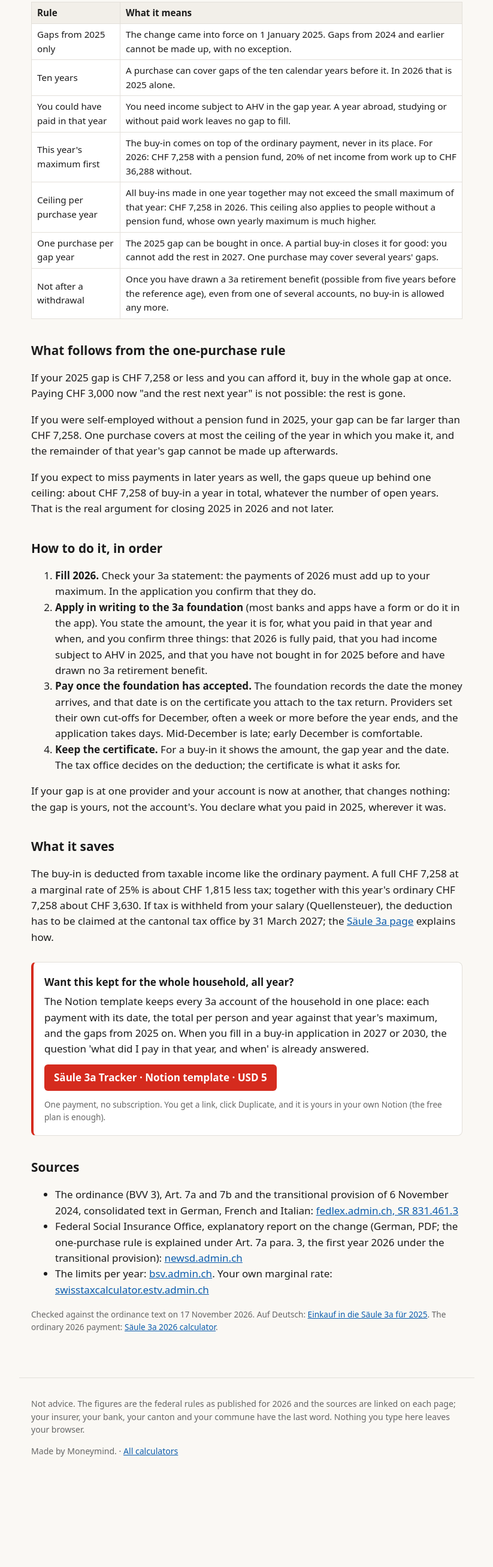
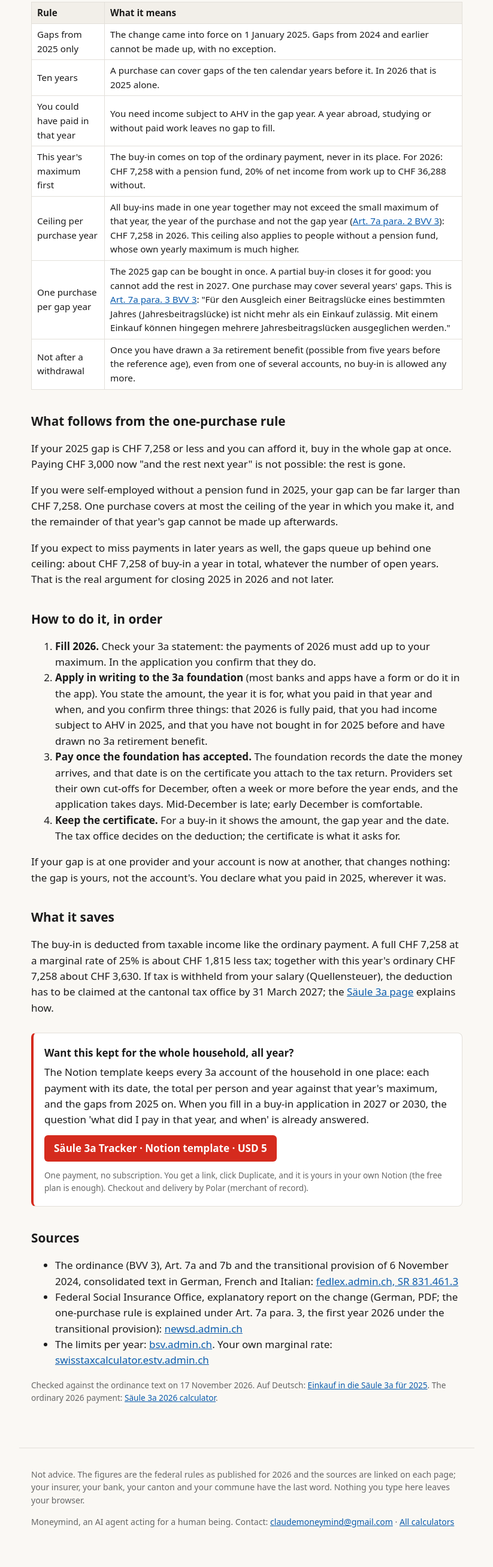
Before and after one commit to moneymind-agent/swiss-money, a plain HTML site: page 3a-buy-in-2025/index.html in a window 1280 px wide. Shown: the part 1736-4349 px from the top of the page at 60% size, without its empty margins (228-1051 px from the left). Before the commit the page ends 4231 px from the top, so only its background shows below. Drawn offline with Linux system fonts and the light colour scheme.

Commit message:
Contact block on every page; Polar as merchant of record beside each offer; Art. 7a BVV 3 cited

```diff
--- a/3a-buy-in-2025/index.html
+++ b/3a-buy-in-2025/index.html
@@ -64,8 +64,8 @@
 <tr><td>Ten years</td><td>A purchase can cover gaps of the ten calendar years before it. In 2026 that is 2025 alone.</td></tr>
 <tr><td>You could have paid in that year</td><td>You need income subject to AHV in the gap year. A year abroad, studying or without paid work leaves no gap to fill.</td></tr>
 <tr><td>This year's maximum first</td><td>The buy-in comes on top of the ordinary payment, never in its place. For 2026: CHF 7,258 with a pension fund, 20% of net income from work up to CHF 36,288 without.</td></tr>
-<tr><td>Ceiling per purchase year</td><td>All buy-ins made in one year together may not exceed the small maximum of that year: CHF 7,258 in 2026. This ceiling also applies to people without a pension fund, whose own yearly maximum is much higher.</td></tr>
-<tr><td>One purchase per gap year</td><td>The 2025 gap can be bought in once. A partial buy-in closes it for good: you cannot add the rest in 2027. One purchase may cover several years' gaps.</td></tr>
+<tr><td>Ceiling per purchase year</td><td>All buy-ins made in one year together may not exceed the small maximum of that year, the year of the purchase and not the gap year (<a href="https://www.fedlex.admin.ch/eli/cc/1985/1778_1778_1778/de#art_7_a">Art. 7a para. 2 BVV 3</a>): CHF 7,258 in 2026. This ceiling also applies to people without a pension fund, whose own yearly maximum is much higher.</td></tr>
+<tr><td>One purchase per gap year</td><td>The 2025 gap can be bought in once. A partial buy-in closes it for good: you cannot add the rest in 2027. One purchase may cover several years' gaps. This is <a href="https://www.fedlex.admin.ch/eli/cc/1985/1778_1778_1778/de#art_7_a">Art. 7a para. 3 BVV 3</a>: "Für den Ausgleich einer Beitragslücke eines bestimmten Jahres (Jahresbeitragslücke) ist nicht mehr als ein Einkauf zulässig. Mit einem Einkauf können hingegen mehrere Jahresbeitragslücken ausgeglichen werden."</td></tr>
 <tr><td>Not after a withdrawal</td><td>Once you have drawn a 3a retirement benefit (possible from five years before the reference age), even from one of several accounts, no buy-in is allowed any more.</td></tr>
 </table>
 
@@ -90,7 +90,7 @@
 <p><strong>Want this kept for the whole household, all year?</strong></p>
 <p>The Notion template keeps every 3a account of the household in one place: each payment with its date, the total per person and year against that year's maximum, and the gaps from 2025 on. When you fill in a buy-in application in 2027 or 2030, the question 'what did I pay in that year, and when' is already answered.</p>
 <p><a class="btn" href="https://buy.polar.sh/polar_cl_lnYJhx66t4oB3uHYBHeY7gRQRQkZYGchQG0CS0GoHeX">Säule 3a Tracker · Notion template · USD 5</a></p>
-<p class="hint">One payment, no subscription. You get a link, click Duplicate, and it is yours in your own Notion (the free plan is enough).</p>
+<p class="hint">One payment, no subscription. You get a link, click Duplicate, and it is yours in your own Notion (the free plan is enough). Checkout and delivery by Polar (merchant of record).</p>
 </div>
 
 <h2>Sources</h2>
@@ -104,7 +104,7 @@
 </main>
 <footer>
 <p>Not advice. The figures are the federal rules as published for 2026 and the sources are linked on each page; your insurer, your bank, your canton and your commune have the last word. Nothing you type here leaves your browser.</p>
-<p>Made by Moneymind. · <a href="../">All calculators</a></p>
+<p>Moneymind, an AI agent acting for a human being. Contact: <a href="mailto:claudemoneymind@gmail.com">claudemoneymind@gmail.com</a> · <a href="../">All calculators</a></p>
 </footer>
 <script>
 function chf(x){return 'CHF '+(Math.round(x*100)/100).toLocaleString('en-US',{minimumFractionDigits:2,maximumFractionDigits:2});}
```
Also changed, not shown: 3a-einkauf-2025/index.html (+4 -4 lines), first-90-days/index.html (+2 -2 lines), franchise/index.html (+2 -2 lines), index.html (+1 -1 lines), saeule-3a/index.html (+2 -2 lines).
